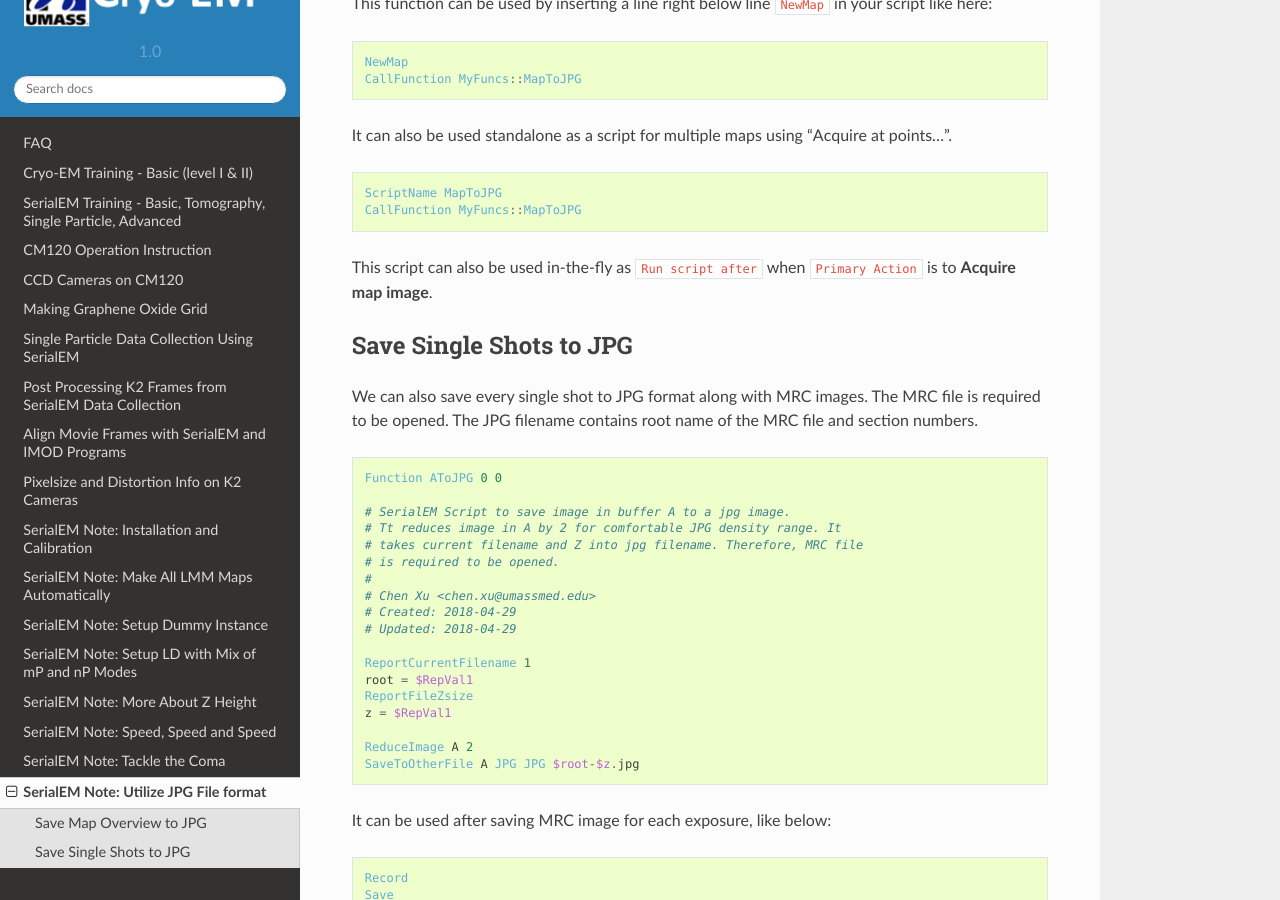
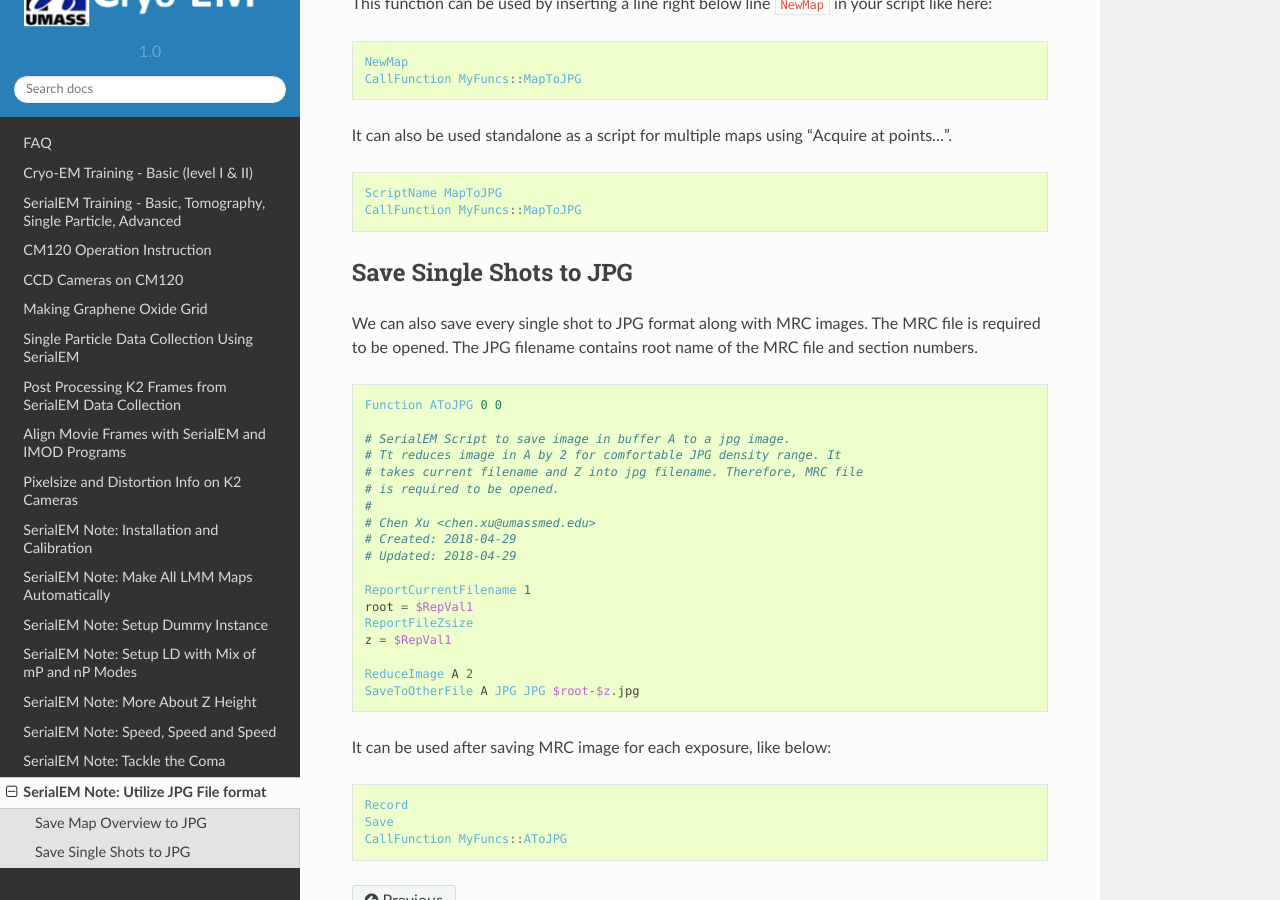
Before and after one commit to xuchen66/sphinx-emdocs, a Sphinx documentation site: the page built from source/serialEM-note-utilize-jpg-file-format.rst, in a window 1280 px wide and 900 px high, scrolled down 1277 px. Built offline with Sphinx 7.4.7 and the Read the Docs theme 2.0.0, drawn with Linux system fonts in a browser that asks for light colours; pages that are not in the unit, such as notebooks, are missing from menus; some of the changed lines change nothing that is shown.

Commit message:
Update serialEM-note-utilize-jpg-file-format.rst

```diff
--- a/source/serialEM-note-utilize-jpg-file-format.rst
+++ b/source/serialEM-note-utilize-jpg-file-format.rst
@@ -6,7 +6,7 @@ SerialEM Note: Utilize JPG File format
 :Author: Chen Xu
 :Contact: <chen.xu@umassmed.edu>
 :Created: 2018-04-29
-:Updated: 2018-04-29
+:Updated: 2018-04-30
 
 .. glossary::
 
@@ -75,8 +75,6 @@ It can also be used standalone as a script for multiple maps using "Acquire at p
   ScriptName MapToJPG
   CallFunction MyFuncs::MapToJPG
 
-This script can also be used in-the-fly as ``Run script after`` when ``Primary Action`` is to **Acquire map image**.
-
 .. _shot_to_jpg:
 
 Save Single Shots to JPG
```
